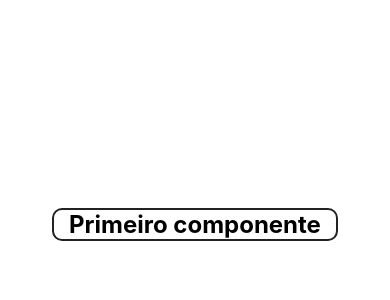
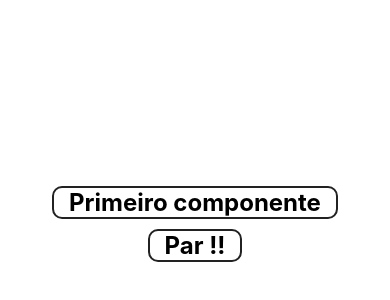
Before and after one commit to patrickfeitosa/react-native-apps-course, a React Native app in the folder exercicios/: screen / in a window 390 px wide. Shown: the part 198-498 px from the top of the page. Built offline with nearby package versions, Linux system fonts and the light colour scheme.

Commit message:
Criado renderização condicional

```diff
--- a/exercicios/src/App.js
+++ b/exercicios/src/App.js
@@ -1,14 +1,16 @@
 import React, { Component } from 'react';
-import { View, Text, StyleSheet } from 'react-native';
+import { View, StyleSheet } from 'react-native';
 
 /* Components */
 import Simples from './Components/Simples.js';
+import ParImpar from './Components/ParImpar.js';
 
 export default class App extends Component {
     render() {
         return (
             <View style={styles.container}>
-                <Simples textInside="Primeiro componente"/>
+                <Simples textInside="Primeiro componente" />
+                <ParImpar numero={32} />
             </View>
         );
     };
--- /dev/null
+++ b/exercicios/src/Components/ParImpar.js
@@ -0,0 +1,22 @@
+import React from 'react';
+import { View, Text } from 'react-native';
+
+import Padrao from './../Style/MainStyle.js';
+
+const parOuImpar = (numero) => {
+    const v = numero % 2 == 0 ? 'Par !!' : 'Impar !!!'
+    return (
+        <Text style={Padrao.ex}>{v}</Text>
+    );
+};
+
+export default ({ numero }) => (
+    <View>
+        {
+            // numero % 2 == 0
+            //     ? <Text style={Padrao.ex}>Par!!!</Text>
+            //     : <Text style={Padrao.ex}>Impar!!!</Text>
+            parOuImpar(numero)
+        }
+    </View>
+);
```
